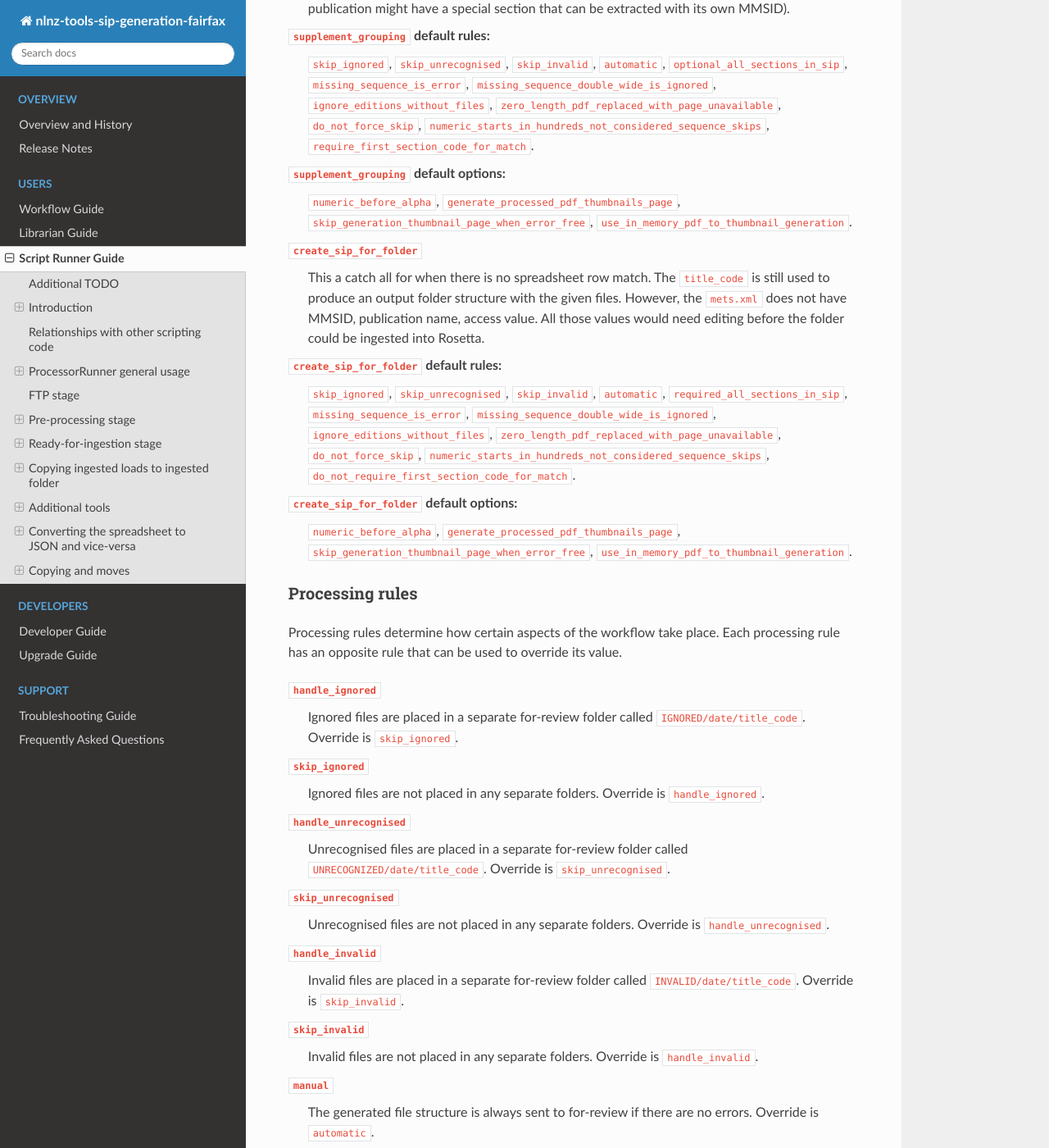
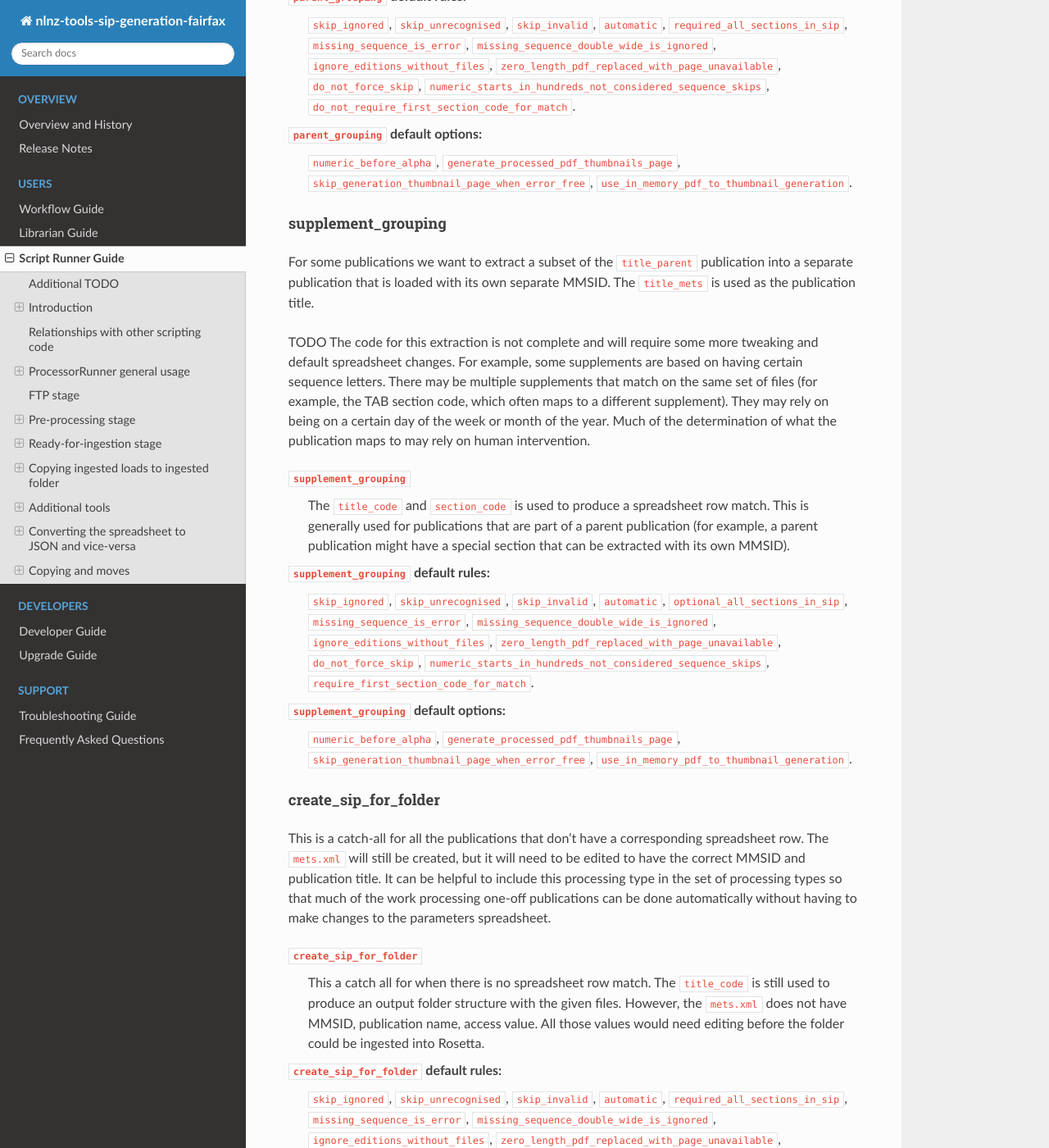
Before and after one commit to NLNZDigitalPreservation/nlnz-tools-sip-generation-fairfax, a Sphinx documentation site: the page built from docs/source/guides/script-runner-guide.rst, in a window 1280 px wide and 1400 px high, scrolled down 8977 px. Shown: the whole window at 82% size. Built offline with Sphinx 7.4.7 and the Read the Docs theme 2.0.0, drawn with Linux system fonts in a browser that asks for light colours; some of the changed text lies outside the part shown.

Commit message:
Expanded documentation: multiple matches, types, completed file.
librarian-guide.rst:
- Expanded on handling multiple matches.

script-runner-guide.rst:
- Expanded on the different processing types.
- Added section on Ready-for-ingestion-COMPLETED file.

```diff
--- a/docs/source/guides/script-runner-guide.rst
+++ b/docs/source/guides/script-runner-guide.rst
@@ -465,7 +465,14 @@
 folder. When multiple processing types are specified, the processing types checked in order until a spreadsheet row
 is found that matches. Processing types themselves correspond to the class ``ProcessingType``.
 
-The processing types are checked in the following order:
+The processing types are checked in the following order: ``parent_grouping_with_edition``, ``parent_grouping``,
+``supplement_grouping`` and finally ``create_sip_for_folder``.
+
+parent_grouping_with_edition
+~~~~~~~~~~~~~~~~~~~~~~~~~~~~
+This is for processing where the title code and edition discriminator combine to form a unique key. There are some
+publications where this is the case. One example is the title code ``ADM``, which has two different editions,
+``NEL`` and ``MEX``, each with their own MMSID. The ``title_parent`` is used as the publication title.
 
 ``parent_grouping_with_edition``
     The ``title_code`` is combined with the first ``edition_discriminators`` to produce a spreadsheet row match.
@@ -480,6 +487,11 @@
     ``numeric_before_alpha``, ``generate_processed_pdf_thumbnails_page``,
     ``skip_generation_thumbnail_page_when_error_free``, ``use_in_memory_pdf_to_thumbnail_generation``.
 
+parent_grouping
+~~~~~~~~~~~~~~~
+This is the most common grouping where the title code by itself is enough to determine the publication. The
+``title_parent`` is used as the publication title.
+
 ``parent_grouping``
     The ``title_code`` is used to produce a spreadsheet row match.
 
@@ -492,6 +504,17 @@
 ``parent_grouping`` default options:
     ``numeric_before_alpha``, ``generate_processed_pdf_thumbnails_page``,
     ``skip_generation_thumbnail_page_when_error_free``, ``use_in_memory_pdf_to_thumbnail_generation``.
+
+supplement_grouping
+~~~~~~~~~~~~~~~~~~~
+For some publications we want to extract a subset of the ``title_parent`` publication into a separate publication that
+is loaded with its own separate MMSID. The ``title_mets`` is used as the publication title.
+
+TODO The code for this extraction is not complete and will require some more tweaking and default spreadsheet changes.
+For example, some supplements are based on having certain sequence letters. There may be multiple supplements that match
+on the same set of files (for example, the TAB section code, which often maps to a different supplement). They may rely
+on being on a certain day of the week or month of the year. Much of the determination of what the publication maps to
+may rely on human intervention.
 
 ``supplement_grouping``
     The ``title_code`` and ``section_code`` is used to produce a spreadsheet row match. This is generally used for
@@ -507,6 +530,13 @@
 ``supplement_grouping`` default options:
     ``numeric_before_alpha``, ``generate_processed_pdf_thumbnails_page``,
     ``skip_generation_thumbnail_page_when_error_free``, ``use_in_memory_pdf_to_thumbnail_generation``.
+
+create_sip_for_folder
+~~~~~~~~~~~~~~~~~~~~~
+This is a catch-all for all the publications that don't have a corresponding spreadsheet row. The ``mets.xml`` will
+still be created, but it will need to be edited to have the correct MMSID and publication title. It can be helpful to
+include this processing type in the set of processing types so that much of the work processing one-off publications
+can be done automatically without having to make changes to the parameters spreadsheet.
 
 ``create_sip_for_folder``
     This a catch all for when there is no spreadsheet row match. The ``title_code`` is still used to produce an output
@@ -687,6 +717,17 @@
 processing the title code ``DPT``, this default option is overridden by ``alpha_before_numeric`` for the DPT row
 for ``parent_grouping``. Finally, it is possible to specify a processing option ``numeric_before_alpha`` on the
 command line, which would mean that all processing sorts the ordering of PDFs as ``numeric_before_alpha``.
+
+File processed indicator: *Ready-for-ingestion-COMPLETED* file
+--------------------------------------------------------------
+Currently the ready-for-ingestion processing runs each separate title code folder on its own individual thread. When
+an exception occurs that halts processing for a specific thread, other threads will continue processing. It is possible
+for processing for many folders to be incomplete while at the same time others have completed. For example, the
+processing may lose its connection to the source and target folders in the middle of processing. To help determine which
+processing has successfully completed, the ready-for-ingestion processor will write an empty file
+``Ready-for-ingestion-COMPLETED`` in the target folder to indicate that all processing stages were successfully
+completed. If this file is not present it means that the processing for that folder was interrupted for some reason and
+will need to be re-run.
 
 Example processing command
 --------------------------
```
Also changed, not shown: docs/source/guides/librarian-guide.rst (+10 -0 lines).
